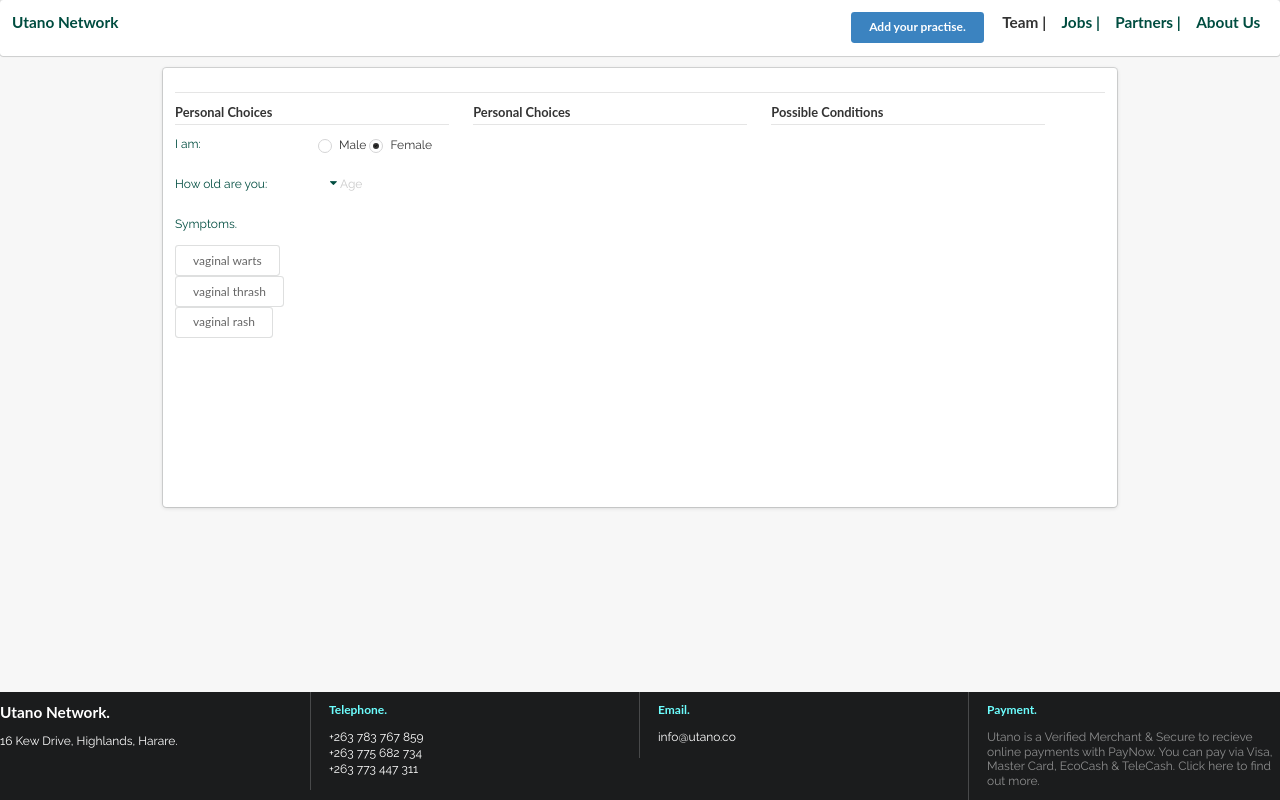
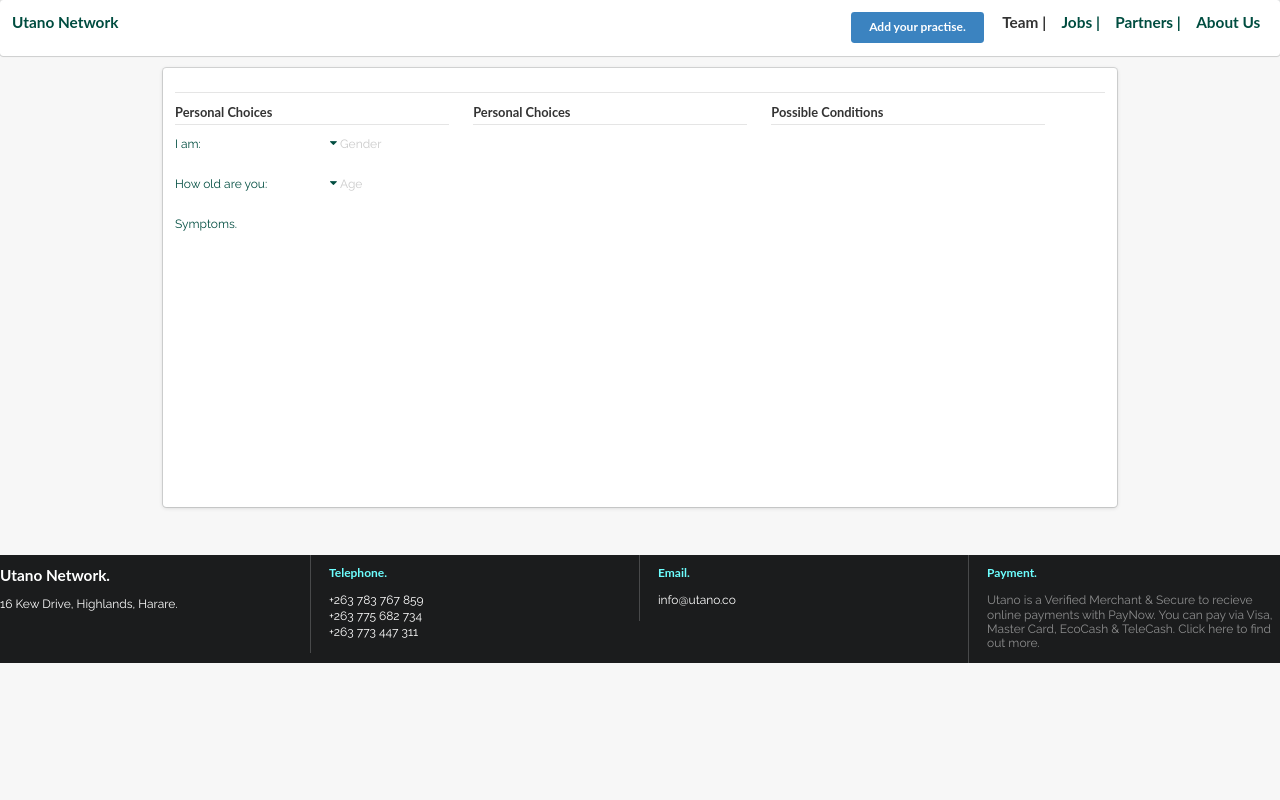
Before and after one commit to AfriKaizen/utano, a CodeIgniter app: page /kaizen/index.php/search/index in a window 1280 px wide. Run offline with CodeIgniter, Linux system fonts and the light colour scheme.

Commit message:
symptoms generated from elastic search

```diff
--- a/application/config/config.php
+++ b/application/config/config.php
@@ -20,7 +20,7 @@
 //$config['base_url'] = 'http://localhost/kaizen/utano/';
 //
 //Steve
-//$config['base_url'] = 'http://localhost/kaizen/utano/app/';
+$config['base_url'] = 'http://localhost/kaizen/utano/app/';
 
 /*
 |--------------------------------------------------------------------------
--- a/application/controllers/search.php
+++ b/application/controllers/search.php
@@ -2,11 +2,75 @@
 
 class Search extends CI_Controller {
 
+	public function __construct()
+	{
+		parent::__construct();
+		include APPPATH . 'third_party/elasticsearch/vendor/autoload.php';
+	}
+
 	public function index(){
-				$data =  array('fullWindow'=> true);
+				$data2 =  array('fullWindow'=> true);
 				$this->load->view('header');
 				$this->load->view('search/index');
-				$this->load->view('footer', $data);
+				$this->load->view('footer');
+	}
+
+		public function get(){
+		$client = new Elasticsearch\Client();
+		$getParams = array();
+		$getParams['index'] = 'utano';
+		$getParams['type']  = 'sti';
+		$getParams['id']    = '1';
+		$retDoc = $client->get($getParams);
+		$data = array('results'=>$retDoc);
+		$this->load->view('welcome_message',$data);
+	}
+
+
+
+	public function here(){
+		$client = new Elasticsearch\Client();
+		$searchParams['index'] = 'utano';
+		$searchParams['type']  = 'sti';
+		$profile = "profile".".".$_POST['gender'].".".$_POST['age'];
+
+				$searchParams['body'] = array(
+				 '_source' => $profile,
+				 'query'	=> array(
+				 		 'match_all'	=> new \stdClass()
+				 	),
+				  'highlight' => array(
+				  		 'fields' => array(
+           $profile => new \stdClass()
+				  		 	)
+				  	)
+			);
+
+			$retDoc = $client->search($searchParams);
+   echo json_encode($retDoc,JSON_PRETTY_PRINT);
+	}
+
+	public function search($gender,$age,$state="not_pregnant"){
+		$client = new Elasticsearch\Client();
+		$searchParams['index'] = 'utano';
+		$searchParams['type']  = 'sti';
+		$profile = "profile.".$gender.".".$state.".".$age;
+
+		$searchParams['body'] = array(
+				 '_source' => 'profile.female.not_pregnant.a',
+				 'query'	=> array(
+				 		 'match_all'	=> new \stdClass()
+				 	),
+				  'highlight' => array(
+				  		 'fields' => array(
+           'profile.female.not_pregnant.a' => new \stdClass()
+				  		 	)
+				  	)
+			);
+
+		$retDoc = $client->search($searchParams);
+
+		return $retDoc;
 	}
 
 
--- a/application/views/search/index.php
+++ b/application/views/search/index.php
@@ -1,4 +1,3 @@
-
 <div class="ui grid">
   <div class="two wide column"></div>
   <div class="twelve wide column">
--- a/application/views/search/info.php
+++ b/application/views/search/info.php
@@ -27,14 +27,15 @@
        I am:
       </div>
       <div class="field">
-        <div class="ui radio checkbox gender-selection">
-        <input class="hidden" value="male" tabindex="0" name="gender" checked="" type="radio">
-        <label>Male</label>
-      </div>
-      <div class="ui radio checkbox gender-selection">
-        <input class="hidden" value="female" tabindex="0" name="gender" checked="true" type="radio">
-        <label>Female</label>
-      </div>
+        <div class="ui dropdown" id="gender-info">
+          <input id="gender" type="hidden">
+          <i class="dropdown icon"></i>
+          <div class="default text">Gender</div>
+          <div class="menu">
+            <div class="item" data-value="male">Male</div>
+            <div class="item" data-value="female">Female</div>
+          </div>
+        </div>
       </div>
      </div>
     </div>
@@ -65,7 +66,7 @@
       </div>
       <div class="field">
         <div class="ui dropdown" id="age-info">
-          <input name="who" type="hidden">
+          <input id="who" type="hidden">
           <i class="dropdown icon"></i>
           <div class="default text">Age</div>
           <div class="menu">
@@ -84,15 +85,6 @@
     </div>
     <div class="field" style="height:250px">
       <div class="symptoms-list" style="height: 249px; overflow: auto;">
-        <div class="symptoms-button"><button class="ui right basic button" value="vaginal warts">
-          vaginal warts
-        </button><br/></div>
-        <div class="symptoms-button"><button class="ui right basic button" value="vaginal thrash">
-          vaginal thrash
-        </button><br/></div>
-        <div class="symptoms-button"><button class="ui right basic button" value="vaginal rash">
-          vaginal rash
-        </button><br/></div>
       </div>
     </div>
    </form>
--- a/uiux/semantic-ui/app.js
+++ b/uiux/semantic-ui/app.js
@@ -1,22 +1,54 @@
-$('.ui.dropdown')
-  .dropdown()
-;
+//activate dropdowns
+$('.ui.dropdown').dropdown();
+
+//drop down for selecting age group
 $('#age-info')
   .dropdown({
   	onChange: function(val){
-
-  	}
+      var age = val;
+      var gender = $('#gender').val();
+      getSymptoms(age,gender);
+    }
   });
 
-$('.gender-selection')
-  .checkbox({
-  	onChange: function(val){
+//gender selection radio buttons
+$('#gender-info')
+   .dropdown({
+    onChange: function(val){
+      var gender = val;
+      var age = $('#who').val();
+      getSymptoms(age,gender);
+    }
+});
 
-  	}
-  });
+function getSymptoms(age,gender){
+
+  $.ajax({
+    method: "POST",
+    url: "http://localhost/kaizen/utano/app/search/here/",
+    data: {gender: gender, age: age },
+    success: function(data){
+    data = JSON.parse(data);
+
+    $('.symptoms-list').empty();
+
+    for (i = 1; i < data['hits']['hits'].length; i++) {
+    var results = data['hits']['hits'][i]['_source']['profile'][gender][age];
+
+    results.forEach(function(symptom) {
+      var button = "<div class='symptoms-button'><button class='ui right basic button' value='"+symptom+"'>"
+      +symptom+"</button><br/></div>";
+      $('.symptoms-list').append(button);
+    });
+    }
+  }
+});
+}
 
 
-$('.symptoms-button').on('click', function(e) {
+
+//button click event that is used by user to select symptoms.
+$('.symptoms-list').on('click','.symptoms-button',function(e) {
     e.preventDefault();
     var button = $(this).index();
     console.log(button);
@@ -26,6 +58,7 @@
   });
 
 
+//button click event that is used by user to remove selected sysmptoms.
  $('#selected-symptoms').on('click', '.remove', function(){
  	console.log($(this).attr('button'));
  		$('.symptoms-list').children('div').eq($(this).attr('button')).show();
```
